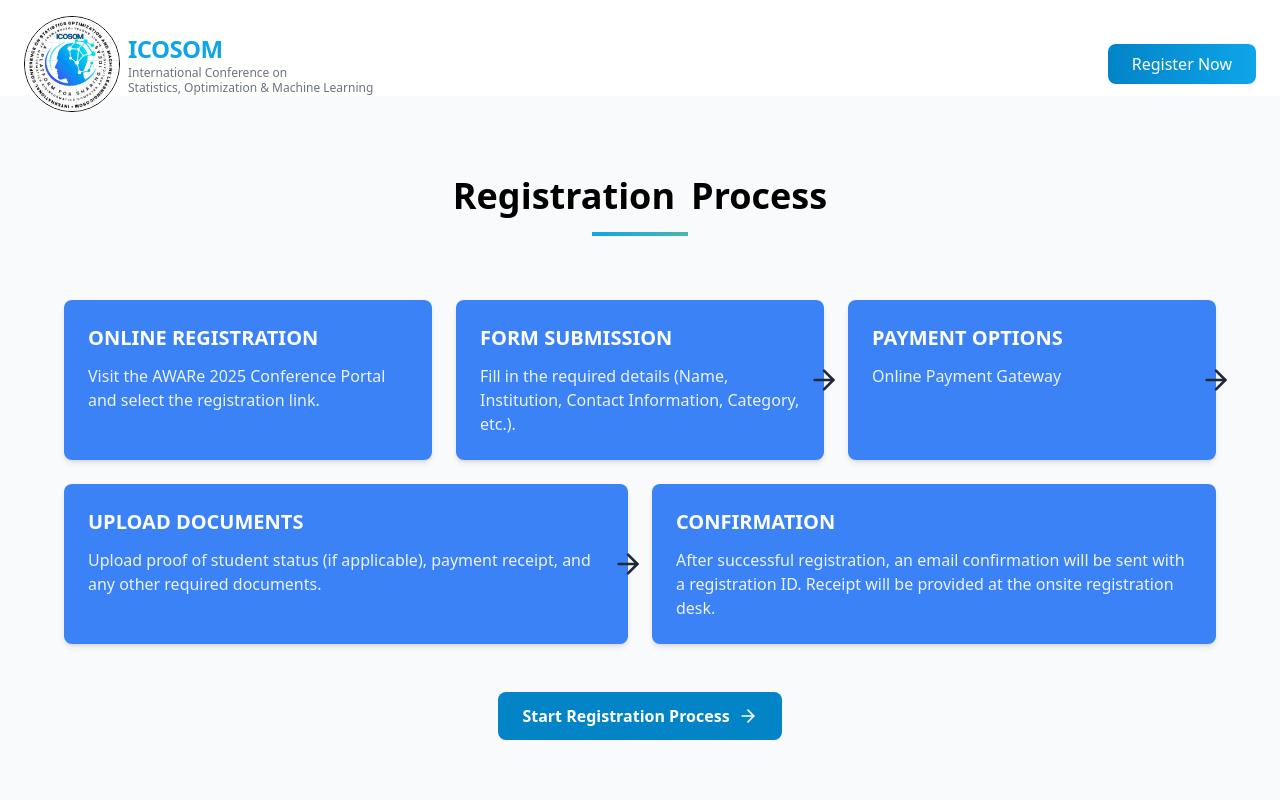
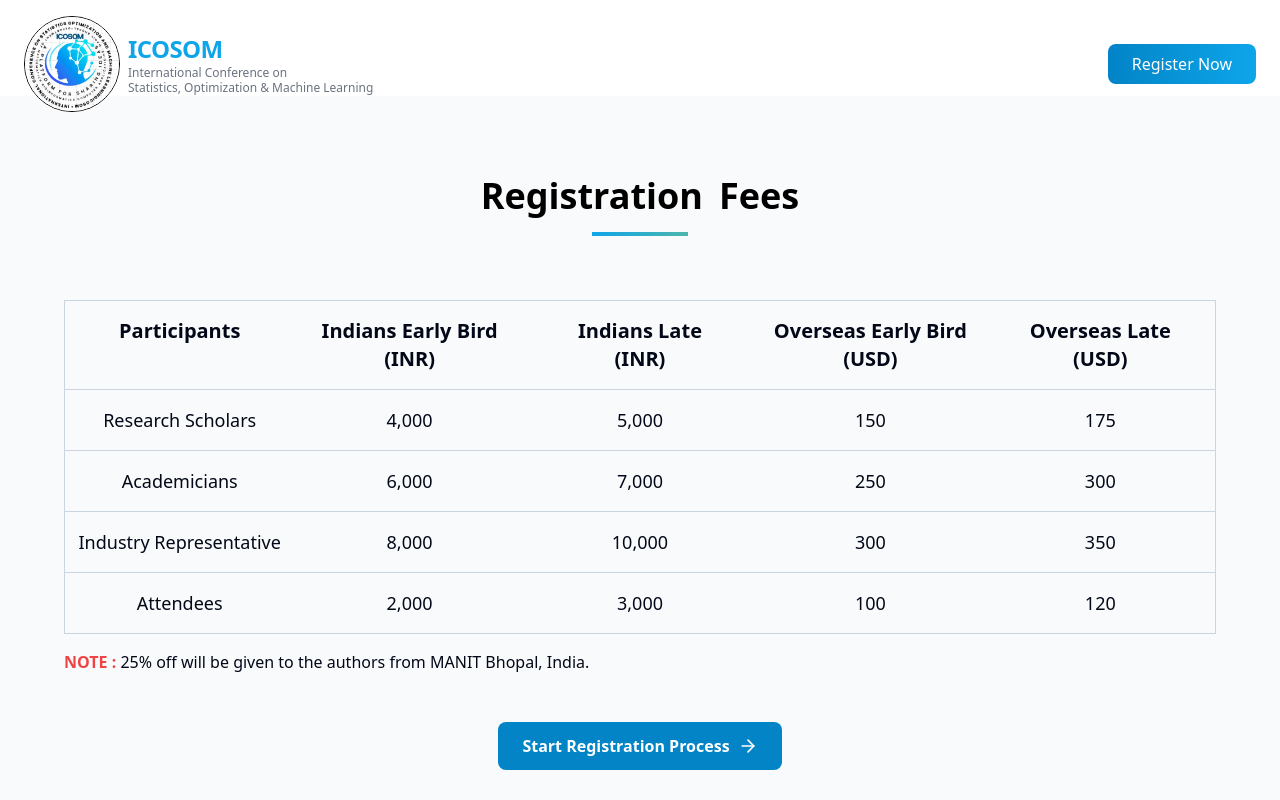
Before and after one commit to Maverick-08/icosom, a React (Vite) app: page /register in a window 1280 px wide. Shown: the top 800 px of the page. Built offline with nearby package versions, Linux system fonts and the light colour scheme.

Commit message:
added registration section

```diff
--- a/src/components/RegisterSection.tsx
+++ b/src/components/RegisterSection.tsx
@@ -1,41 +1,35 @@
-
-import React from 'react';
-import { ArrowRight } from 'lucide-react';
+import { ArrowRight } from "lucide-react";
 
 const RegisterSection = () => {
-  const registrationSteps = [
+  const registrationFeesData = [
     {
-      title: "ONLINE REGISTRATION",
-      description: "Visit the AWARe 2025 Conference Portal and select the registration link.",
-      icon: null,
-      color: "bg-blue-500",
+      participants: "Research Scholars",
+      price1: "4,000",
+      price2: "5,000",
+      price3: "150",
+      price4: "175",
     },
     {
-      title: "FORM SUBMISSION",
-      description: "Fill in the required details (Name, Institution, Contact Information, Category, etc.).",
-      icon: <ArrowRight className="w-8 h-8 text-gray-800" />,
-      color: "bg-blue-500",
+      participants: "Academicians",
+      price1: "6,000",
+      price2: "7,000",
+      price3: "250",
+      price4: "300",
     },
     {
-      title: "PAYMENT OPTIONS",
-      description: "Online Payment Gateway",
-      icon: <ArrowRight className="w-8 h-8 text-gray-800" />,
-      color: "bg-blue-500",
+      participants: "Industry Representative",
+      price1: "8,000",
+      price2: "10,000",
+      price3: "300",
+      price4: "350",
     },
     {
-      title: "UPLOAD DOCUMENTS",
-      description: "Upload proof of student status (if applicable), payment receipt, and any other required documents.",
-      icon: <ArrowRight className="w-8 h-8 text-gray-800" />,
-      color: "bg-blue-500",
-      fullWidth: true,
+      participants: "Attendees",
+      price1: "2,000",
+      price2: "3,000",
+      price3: "100",
+      price4: "120",
     },
-    {
-      title: "CONFIRMATION",
-      description: "After successful registration, an email confirmation will be sent with a registration ID. Receipt will be provided at the onsite registration desk.",
-      icon: null,
-      color: "bg-blue-500",
-      fullWidth: true,
-    }
   ];
 
   return (
@@ -44,43 +38,56 @@ const RegisterSection = () => {
         <div className="text-center font-bold mb-16">
           <h2 className="text-4xl mb-4">
             <span className="text-black">Registration</span>
-            <span className="text-black ml-4">Process</span>
+            <span className="text-black ml-4">Fees</span>
           </h2>
           <div className="w-24 h-1 bg-gradient-to-r from-icosom-500 to-icosom-teal mx-auto mb-6"></div>
         </div>
 
-        <div className="grid grid-cols-1 md:grid-cols-3 gap-6 max-w-6xl mx-auto mb-6">
-          {registrationSteps.slice(0, 3).map((step, index) => (
-            <div key={index} className="relative flex">
-              <div className={`${step.color} text-white p-6 rounded-lg shadow-md w-full`}>
-                <h3 className="text-xl font-bold mb-3">{step.title}</h3>
-                <p className="text-white/90">{step.description}</p>
-              </div>
-              {step.icon && (
-                <div className="absolute -right-4 top-1/2 transform -translate-y-1/2 z-10">
-                  {step.icon}
-                </div>
-              )}
+        <div>
+          <div className="max-w-6xl mx-auto ">
+            <div className="grid grid-cols-5">
+              <p className="pt-4 pb-4 text-center text-xs lg:text-xl font-semibold border-b border-l border-t border-slate-300 ">Participants</p>
+              <p className="pt-4 pb-4 text-center text-xs lg:text-xl font-semibold border-b border-t border-slate-300 ">
+                Indians Early Bird <br/> (INR)
+              </p>
+              <p className="pt-4 pb-4 text-center text-xs lg:text-xl font-semibold border-b border-t border-slate-300 ">
+                Indians Late <br/>(INR)
+              </p>
+              <p className="pt-4 pb-4 text-center text-xs lg:text-xl font-semibold border-b border-t border-slate-300 ">
+                Overseas Early Bird <br/>(USD)
+              </p>
+              <p className="pt-4 pb-4 text-center text-xs lg:text-xl font-semibold border-b border-r border-t border-slate-300 ">
+                Overseas Late <br/>(USD)
+              </p>
+
+              {registrationFeesData.map((data) => {
+                return (
+                  <>
+                    <p className="pt-4 pb-4 border-b border-l border-slate-300 text-center text-xs md:text-sm lg:text-lg">
+                      {data.participants}
+                    </p>
+                    <p className="pt-4 pb-4 border-b border-slate-300 text-center text-xs md:text-sm lg:text-lg">
+                      {data.price1}
+                    </p>
+                    <p className="pt-4 pb-4 border-b border-slate-300 text-center text-xs md:text-sm lg:text-lg">
+                      {data.price2}
+                    </p>
+                    <p className="pt-4 pb-4 border-b border-slate-300 text-center text-xs md:text-sm lg:text-lg">
+                      {data.price3}
+                    </p>
+                    <p className="pt-4 pb-4 border-b border-r border-slate-300 text-center text-xs md:text-sm lg:text-lg">
+                      {data.price4}
+                    </p>
+                  </>
+                );
+              })}
             </div>
-          ))}
+          </div>
         </div>
-
-        <div className="grid grid-cols-1 md:grid-cols-2 gap-6 max-w-6xl mx-auto">
-          {registrationSteps.slice(3).map((step, index) => (
-            <div key={index} className="relative flex">
-              <div className={`${step.color} text-white p-6 rounded-lg shadow-md w-full`}>
-                <h3 className="text-xl font-bold mb-3">{step.title}</h3>
-                <p className="text-white/90">{step.description}</p>
-              </div>
-              {step.icon && (
-                <div className="absolute -right-4 top-1/2 transform -translate-y-1/2 z-10">
-                  {step.icon}
-                </div>
-              )}
-            </div>
-          ))}
+        <div className="max-w-6xl mx-auto mt-4">
+          <span className="text-red-500 font-semibold">NOTE :&nbsp;</span><span>25% off will be given to the authors from
+          MANIT Bhopal, India.</span>
         </div>
-
         <div className="mt-12 text-center">
           <a
             href="https://icosom2025.com/register"
```
